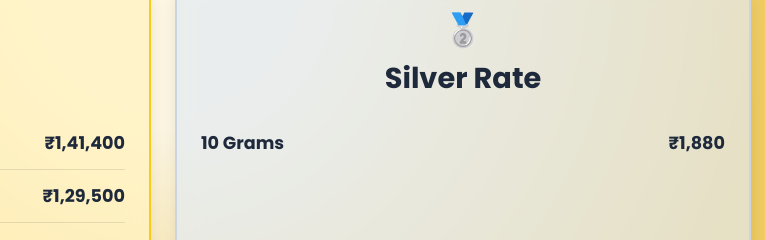
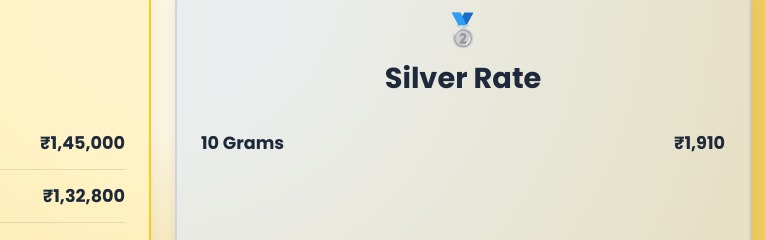
Before and after one commit to Sabeel099/saniyajewellers, a plain HTML site: page index.html in a window 1280 px wide. Shown: the part 1224-1464 px from the top of the page, 477-1242 px from the left. Drawn offline with Linux system fonts and the light colour scheme.

Commit message:
Update index.html

```diff
--- a/index.html
+++ b/index.html
@@ -144,11 +144,11 @@ e<!DOCTYPE html>
 <h3 class="rate-heading"> Gold Rate</h3>
 <div class="rate-row">
 <span class="rate-label">24K / 999</span>
-<span class="rate-price"> ₹1,41,400</span>
+<span class="rate-price"> ₹1,45,000</span>
 </div>
 <div class="rate-row">
 <span class="rate-label">22K / 916</span>
-<span class="rate-price"> ₹1,29,500</span>
+<span class="rate-price"> ₹1,32,800</span>
 </div>
 <!-- Add BIS Certification Pill -->
 <div style="margin-top: 20px; display: flex; justify-content: center;">
@@ -172,7 +172,7 @@ e<!DOCTYPE html>
 <h3 class="rate-heading">Silver Rate</h3>
 <div class="rate-row">
 <span class="rate-label">10 Grams</span>
-<span class="rate-price">₹1,880</span>
+<span class="rate-price">₹1,910</span>
 </div>
 </div>
 </div>
```
